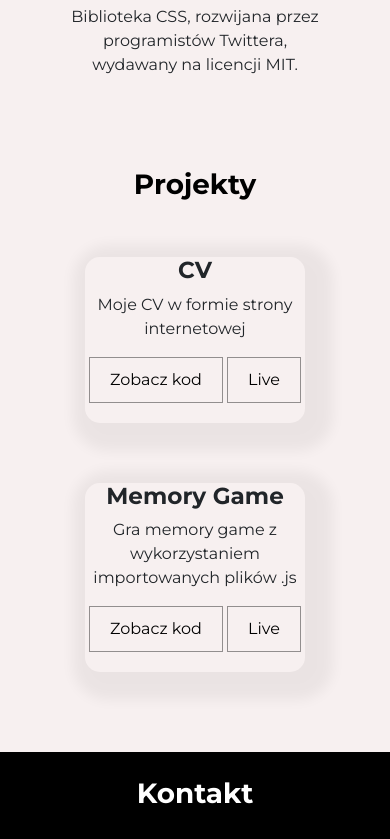
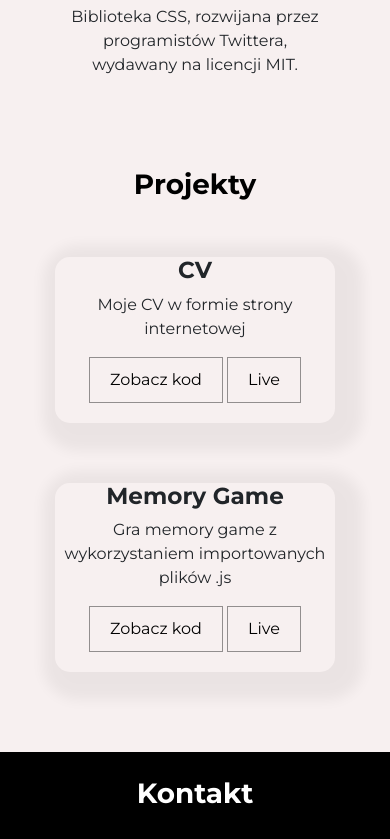
Before and after one commit to karolszym22/portfolio, a plain HTML site: page index.html in a window 390 px wide. Shown: the part 2175-3014 px from the top of the page. Drawn offline with nearby package versions, Linux system fonts and the light colour scheme.

Commit message:
rwd changes

```diff
--- a/main.css
+++ b/main.css
@@ -381,7 +381,7 @@ font-size: 12px;
 
 .project-article.one
 {
-    width: 290px;
+    width: 280px;
 }
 }
 @media(max-width: 400px)
@@ -397,8 +397,5 @@ font-size: 12px;
          width: 250px
      }
 
-.project-article.one
-{
-    width: 220px;
+
 }
-}
```
